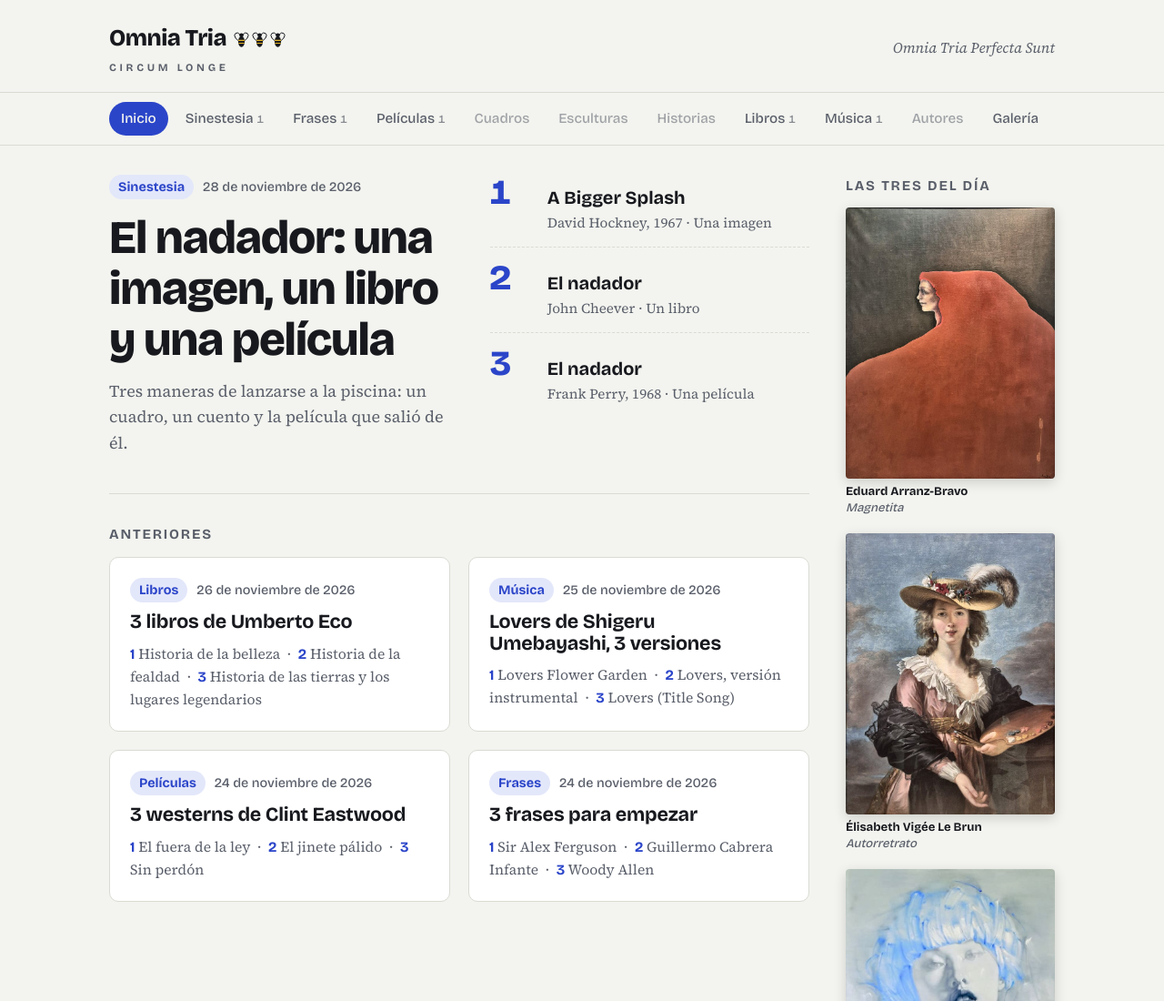
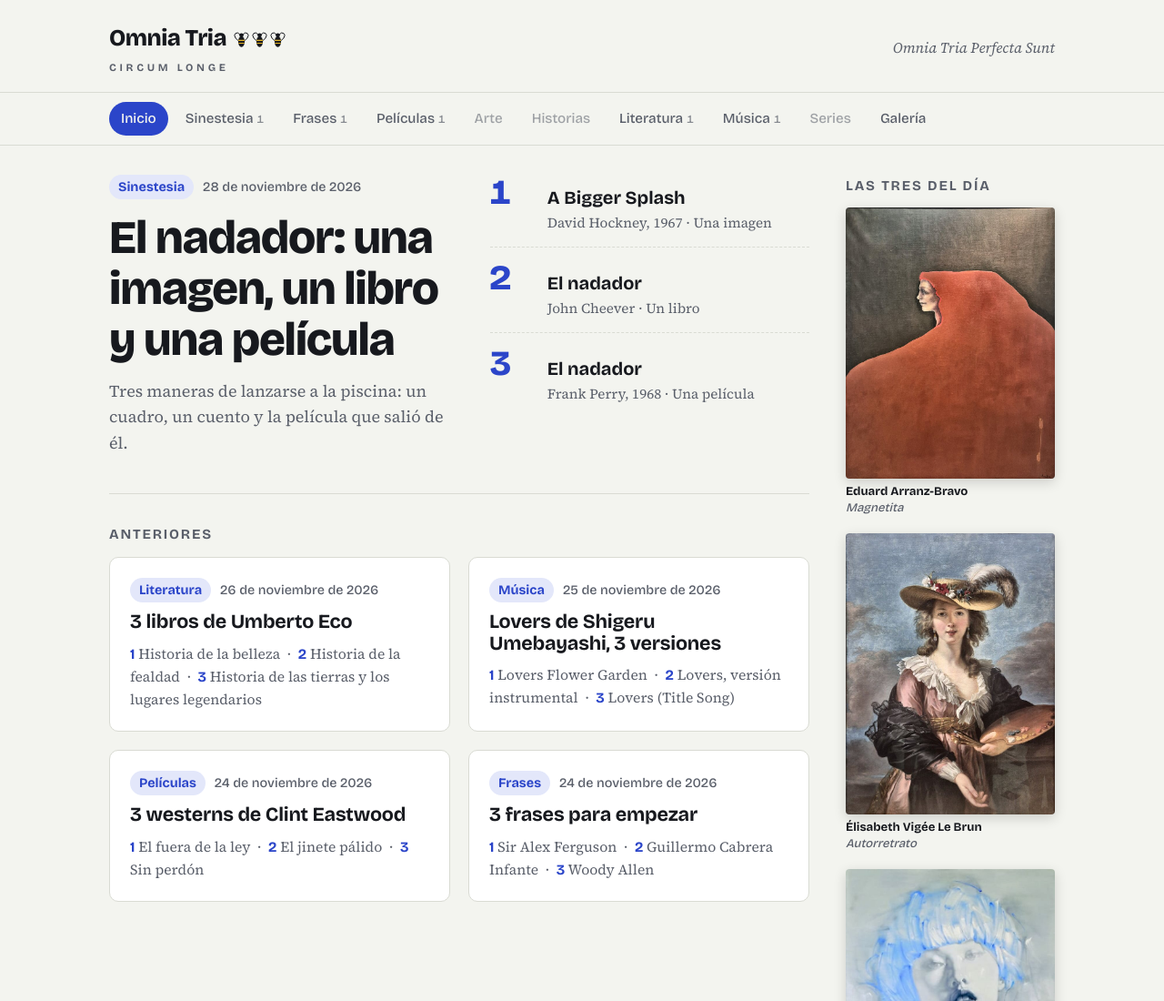
Before and after one commit to EmilioArnal/omniatria, a plain HTML site: page index.html in a window 1280 px wide. Shown: the top 1100 px of the page at 91% size. Drawn offline with nearby package versions, Linux system fonts and the light colour scheme.

Commit message:
Nuevo menú de temas; Eco pasa a Literatura
Co-Authored-By: Claude Opus 5.5 <noreply@anthropic.com>
Claude-Session: https://claude.ai/code/session_01T4qhy4XVaDJzGgCDfu8nCc

```diff
--- a/index.html
+++ b/index.html
@@ -251,12 +251,11 @@ const TEMAS = [
   { nombre: "Sinestesia", quien: "Obra", descripcion: "Artículos que mezclan artes: pintura, música, cine, literatura… Lo que no cabe en un solo tema." },
   { nombre: "Frases",     quien: "Autor" },
   { nombre: "Películas",  quien: "Película" },
-  { nombre: "Cuadros",    quien: "Cuadro" },
-  { nombre: "Esculturas", quien: "Escultura" },
+  { nombre: "Arte",       quien: "Obra" },
   { nombre: "Historias",  quien: "Historia" },
-  { nombre: "Libros",     quien: "Libro" },
+  { nombre: "Literatura", quien: "Obra" },
   { nombre: "Música",     quien: "Pieza" },
-  { nombre: "Autores",    quien: "Autor" }
+  { nombre: "Series",     quien: "Serie" }
 ];
 
 /* Las tres del día. Para cambiarlas, añade un día nuevo ARRIBA del todo.
@@ -301,7 +300,7 @@ const ARTICULOS = [
   {
     id: "3-libros-de-umberto-eco",
     fecha: "2026-11-26",
-    categoria: "Libros",
+    categoria: "Literatura",
     titulo: "3 libros de Umberto Eco",
     entradilla: "Tres libros de Umberto Eco en los que plasma toda su sabiduría. No hace falta leerlos desde el principio: puedes abrirlos por cualquier página y leer sus poemas seleccionados, sus historias, mirar sus fotografías…",
     items: [
```
